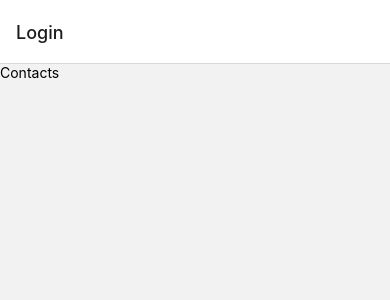
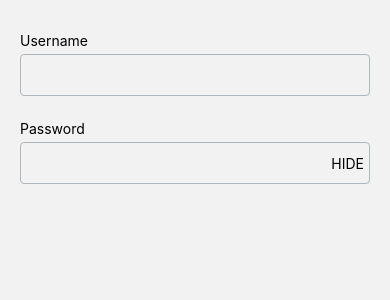
Before and after one commit to Ik3nna/RN-tutorial, a React Native app: screen / in a window 390 px wide. Shown: the top 300 px of the page. Built offline with nearby package versions, Linux system fonts and the light colour scheme.

Commit message:
feat: Input component

```diff
--- /dev/null
+++ b/src/assets/themes/colors.js
@@ -0,0 +1,9 @@
+export default {
+    primary: "#4361ee",
+    secondary: "#3f37c9",
+    accent: "#4895ef",
+    danger: "#f72585",
+    success: "#4cc9f0",
+    grey: "#adb5bd",
+    white: "#ffffff"
+}
--- /dev/null
+++ b/src/components/common/container/index.js
@@ -0,0 +1,20 @@
+import { ScrollView, View, StyleSheet } from 'react-native'
+import React from 'react'
+
+const Container = ({ style, children}) => {
+  return (
+    <ScrollView>
+      <View style={[styles.wrapper, style]}>
+        {children}
+      </View>
+    </ScrollView>
+  )
+}
+
+export default Container
+
+const styles = StyleSheet.create({
+    wrapper: {
+        padding: 20,
+    },
+})
--- /dev/null
+++ b/src/components/common/input/index.js
@@ -0,0 +1,76 @@
+import { View, Text, TextInput, StyleSheet } from 'react-native'
+import React, { useState } from 'react'
+import colors from '../../../assets/themes/colors';
+
+const Input = ({ onChangeText, icon, iconPosition, value, label, style, error, ...props }) => {
+  const [ focused, setFocused ] = useState(false);
+
+  const getFlexDirection = ()=> {
+    if (icon && iconPosition) {
+      if (iconPosition === "right") {
+        return "row-reverse"
+      } else {
+        return "row";
+      }
+    }
+  }
+
+  const getBorderColor = ()=> {
+    if (focused) {
+      return colors.primary
+    }
+    if (error) {
+      return colors.red;
+    } else {
+      return colors.grey;
+    }
+  }
+
+  return (
+    <View style={styles.inputContainer}>
+      {label &&
+        <Text style={styles.label}>
+          {label}
+        </Text>
+      }
+
+      <View style={[styles.wrapper, { alignItems: icon && "center", borderColor: getBorderColor(), flexDirection: getFlexDirection()}]}>
+        <View style={styles.icon}>{icon && icon}</View>
+
+        <TextInput
+          style={[styles.input, style]}
+          value={value}
+          onFocus={()=>setFocused(true)}
+          onBlur={()=>setFocused(false)}
+          onChange={onChangeText}
+          {...props}
+        />
+      </View>
+
+      {error && <Text style={styles.error}>{error}</Text>}
+    </View>
+  )
+}
+
+export default Input;
+
+const styles = StyleSheet.create({
+  inputContainer: {
+    paddingVertical: 12
+  },
+  wrapper: {
+    height: 42,
+    borderWidth: 1,
+    borderRadius: 4,
+    paddingHorizontal: 5,
+    marginTop: 5
+  },
+  input: {
+    flex: 1,
+  },
+  error: {
+    color: colors.danger,
+    paddingTop: 4,
+    fontSize: 12
+  }
+})
--- a/src/navigation/auth-navigator.js
+++ b/src/navigation/auth-navigator.js
@@ -7,7 +7,11 @@
 
 export default function AuthNavigator () {
   return (
-    <Stack.Navigator>
+    <Stack.Navigator
+      screenOptions={{
+        headerShown: false
+      }}
+    >
       <Stack.Screen name={LOGIN} component={Login} />
       <Stack.Screen name={REGISTER} component={Register} />
     </Stack.Navigator>
--- a/src/navigation/drawer-navigator.js
+++ b/src/navigation/drawer-navigator.js
@@ -6,7 +6,11 @@
 
 export default function DrawerNavigator() {
   return (
-    <Drawer.Navigator>
+    <Drawer.Navigator
+      screenOptions={{
+        headerShown: false
+      }}
+    >
       <Drawer.Screen name={HOME} component={HomeNavigator} />
     </Drawer.Navigator>
   );
--- a/src/screens/contacts/index.js
+++ b/src/screens/contacts/index.js
@@ -1,11 +1,12 @@
 import { StyleSheet, Text, View } from 'react-native'
 import React from 'react'
+import Container from '../../components/common/container'
 
 export default function Contacts () {
   return (
-    <View>
+    <Container>
       <Text>Contacts</Text>
-    </View>
+    </Container>
   )
 }
 
--- a/src/screens/login/index.js
+++ b/src/screens/login/index.js
@@ -1,12 +1,33 @@
-import { StyleSheet, Text, View } from 'react-native'
-import React from 'react'
+import { SafeAreaView, StyleSheet, Text, TextInput } from 'react-native'
+import React, { useState } from 'react'
+import Container from '../../components/common/container';
+import Input from '../../components/common/input';
 
 export default function Login () {
+  const [text, onChangeText] = useState('');
+
   return (
-    <View>
-      <Text>Contacts</Text>
-    </View>
+    <SafeAreaView>
+      <Container>
+        <Input
+          label="Username"
+          value={text}
+          onChangeText={(value)=>onChangeText(value)}
+          // error="This field is required"
+        />
+
+        <Input
+          label="Password"
+          icon={<Text>HIDE</Text>}
+          iconPosition="right"
+          value={text}
+          onChangeText={(value)=>onChangeText(value)}
+        />
+      </Container>
+    </SafeAreaView>
   )
 }
 
-const styles = StyleSheet.create({})
+const styles = StyleSheet.create({
+
+})
```
